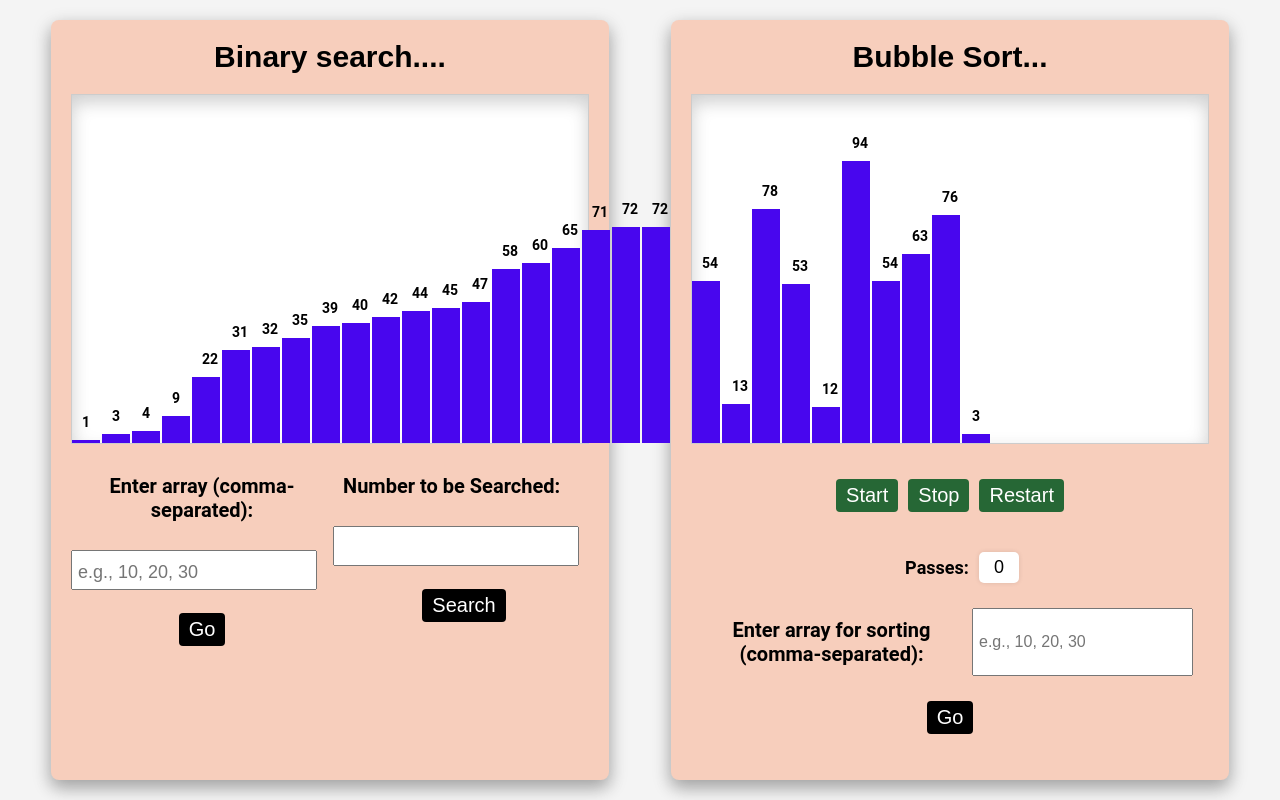
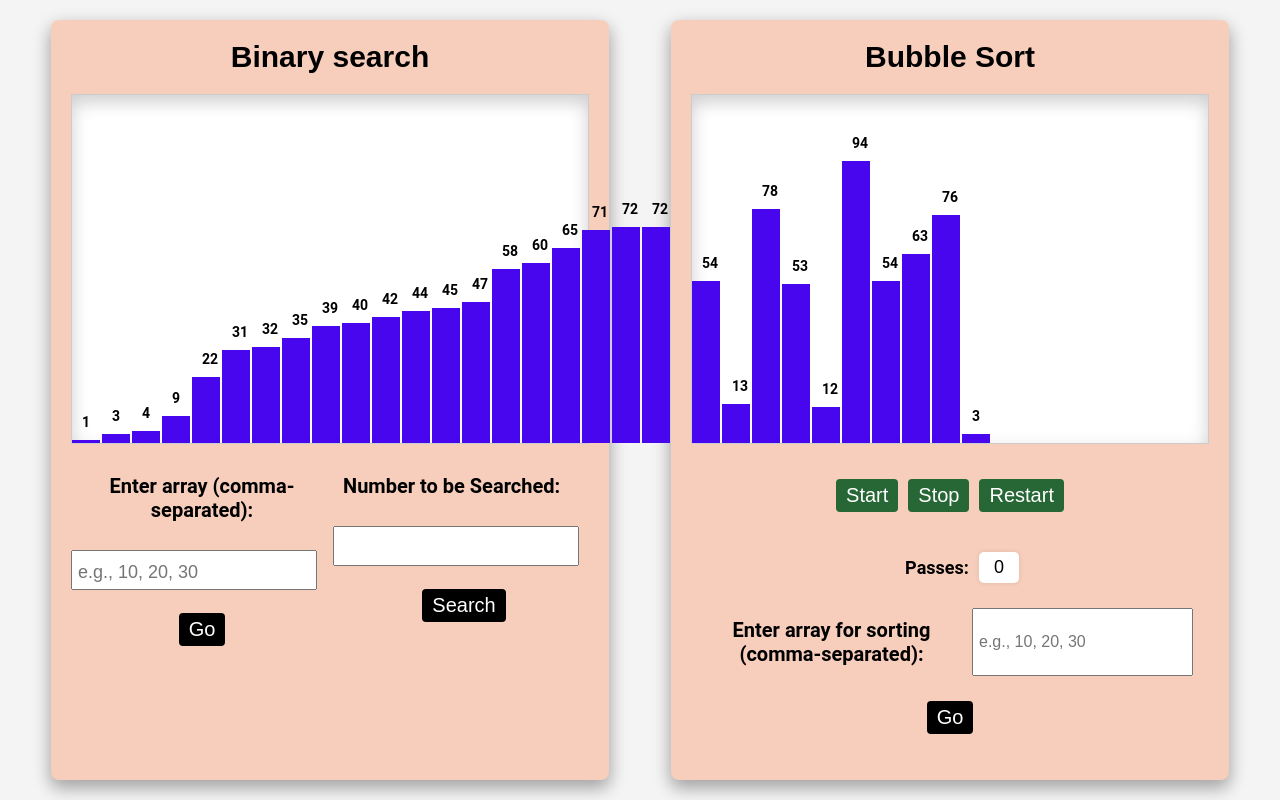
Before and after one commit to AnuragSharma-Ravulapally/Summer-Internship-Project, a plain HTML site: page Binary_Search_and_Bubble_Sort_Visualiser/index.html in a window 1280 px wide. Drawn offline with Linux system fonts and the light colour scheme.

Commit message:
Update index.html

```diff
--- a/Binary_Search_and_Bubble_Sort_Visualiser/index.html
+++ b/Binary_Search_and_Bubble_Sort_Visualiser/index.html
@@ -11,7 +11,7 @@
 <body>
     <div class="container">
         <div class="binary-search">
-            <h2>Binary search....</h2>
+            <h2>Binary search</h2>
             <div id="binary-array"></div>
             <div class="input-container">
                 <div>
@@ -29,7 +29,7 @@
         </div>
 
         <div class="bubble-sort">
-            <h2>Bubble Sort...</h2>
+            <h2>Bubble Sort</h2>
             <div id="bubble-array"></div>
 
             <div class="button-container">
```
